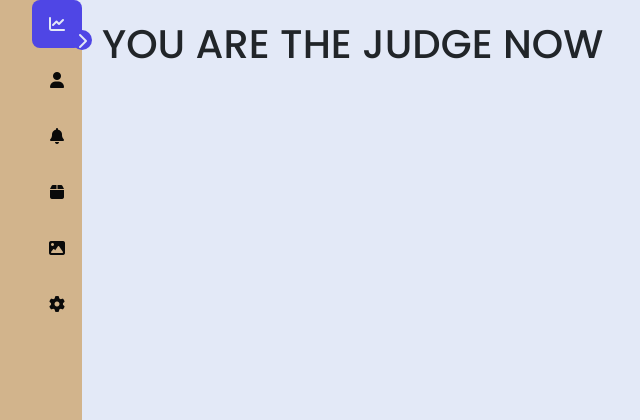
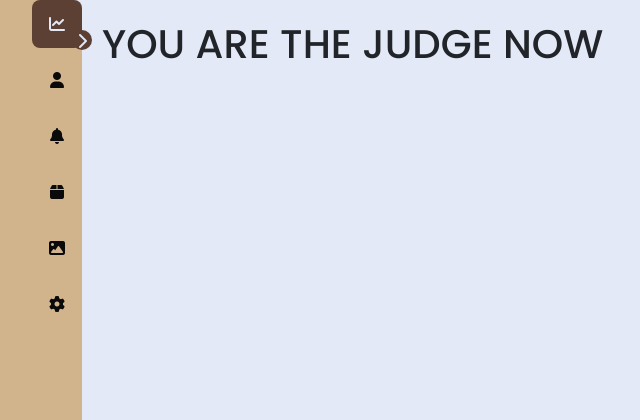
Before and after one commit to Koda012/TechAcademy-3, a PHP site: page / in a window 1280 px wide. Shown: the top 420 px of the page, without its empty margins (0-640 px from the left). Run offline with PHP 8.4, Linux system fonts and the light colour scheme.

Commit message:
mudança de cor sidebar

```diff
--- a/src/css/styles.css
+++ b/src/css/styles.css
@@ -76,7 +76,7 @@ main {
 }
 
 .side-item.active {
-    background-color: #4f46e5;
+    background-color: #5C4033;
 }
 
 .side-item:hover:not(.active),
@@ -126,7 +126,7 @@ main {
     position: absolute;
     top: 30px;
     right: -10px;
-    background-color: #4f46e5;
+    background-color: #5C4033;
     color: #e3e9f7;
     border-radius: 100%;
     width: 20px;
```
